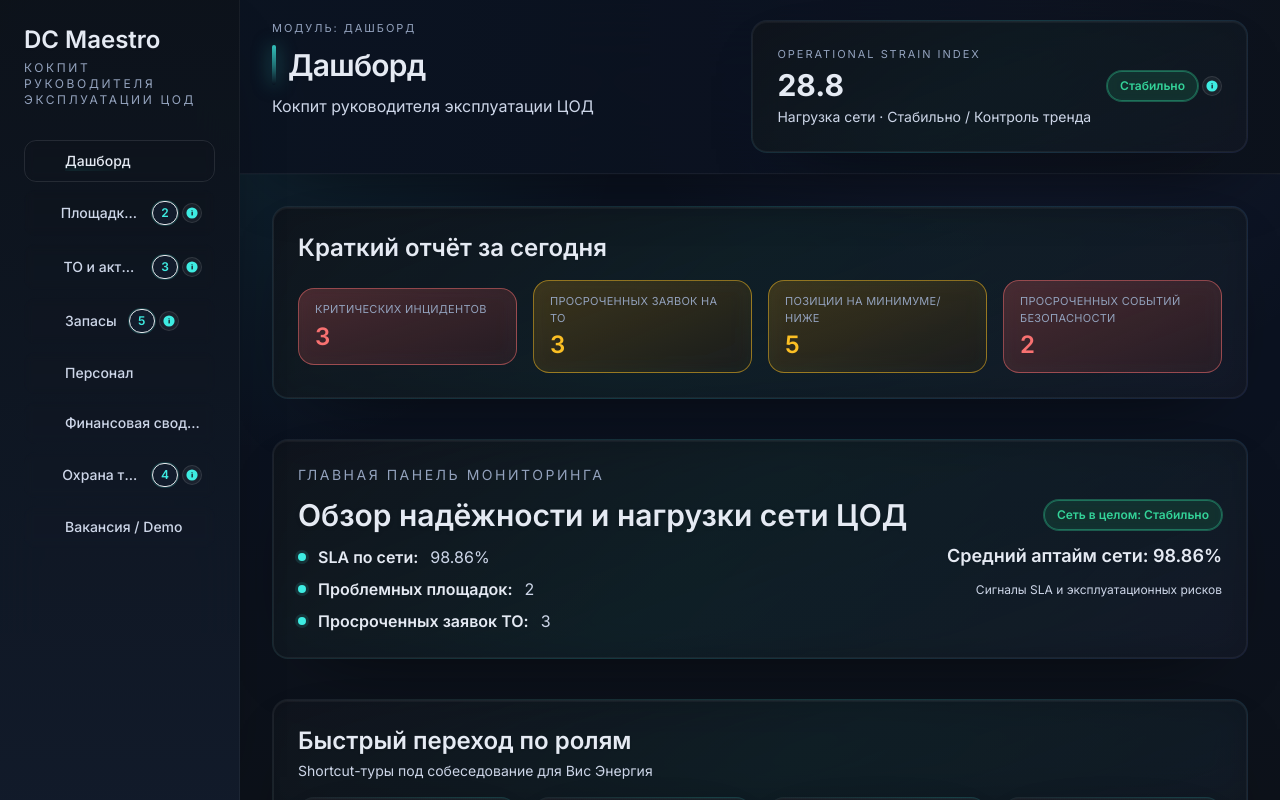
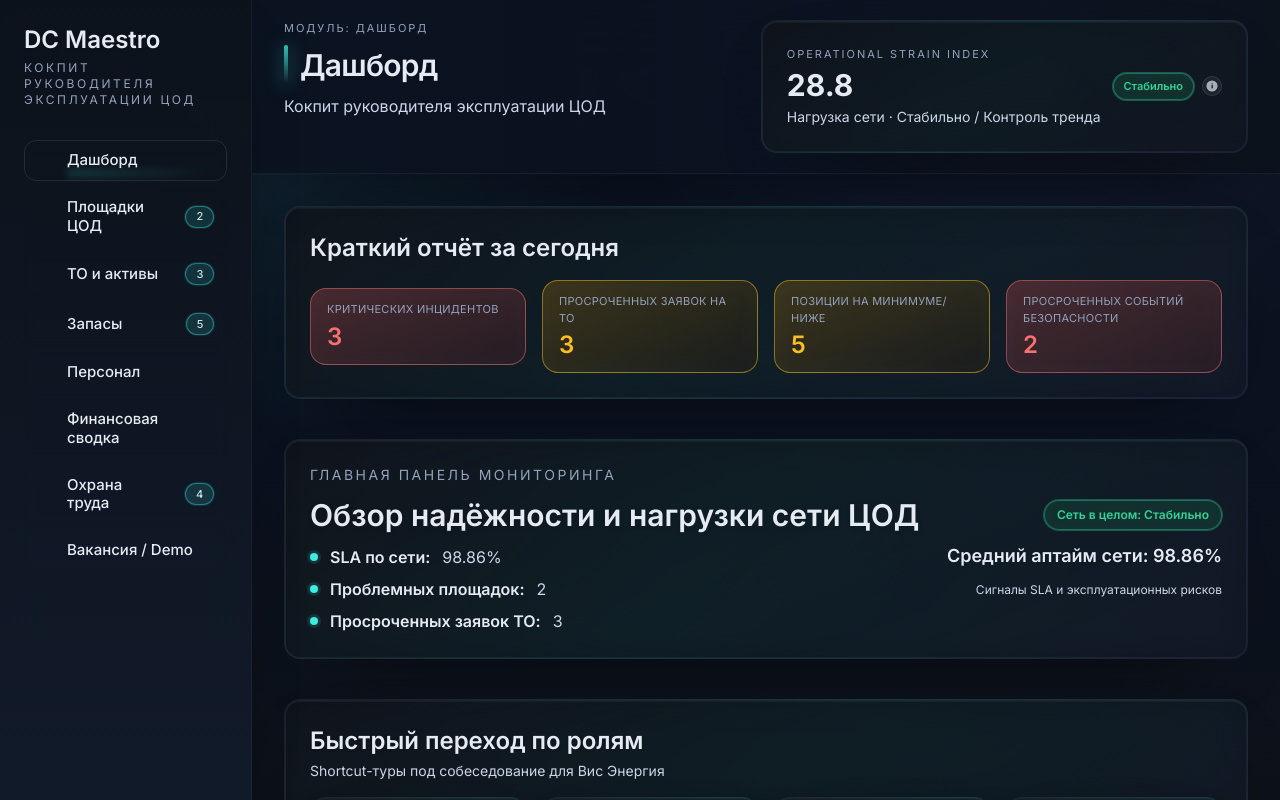
Before and after one commit to QuantumKeyUYU/dc-maestro, a React (Vite) app: page / in a window 1280 px wide. Built offline with nearby package versions, Linux system fonts and the light colour scheme.

Commit message:
Refine navigation badges and OSI tooltip

```diff
--- a/src/app/App.tsx
+++ b/src/app/App.tsx
@@ -81,27 +81,37 @@ export default function App() {
   const osiState = osi.category === 'critical' ? 'Критично' : osi.category === 'watch' ? 'Повышенная нагрузка' : 'Стабильно';
   const osiTrend = osi.category === 'critical' ? 'Требуется реакция' : osi.category === 'watch' ? 'Рост нагрузки' : 'Контроль тренда';
   const osiDescriptor = `Нагрузка сети · ${osiState} / ${osiTrend}`;
+  const osiRange = osi.category === 'critical' ? 'критического напряжения' : osi.category === 'watch' ? 'повышенной нагрузки' : 'стабильной нагрузки';
+  const osiRisk = osi.category === 'critical' ? 'высокий' : osi.category === 'watch' ? 'умеренный' : 'низкий';
+  const hasOsiData = Number.isFinite(osi.value);
+  const osiValueDisplay = hasOsiData ? osi.value.toFixed(1) : '—';
+  const osiExplainer = hasOsiData
+    ? `${osiValueDisplay} — диапазон ${osiRange}. Риск перегрузки ${osiRisk}.`
+    : 'Нет данных по показателю OSI за выбранный период.';
+  const osiStateDisplay = hasOsiData ? osiState : 'Нет данных';
+  const osiToneDisplay = hasOsiData ? osiTone : 'neutral';
 
   return (
-    <div className="min-h-screen bg-gradient-to-b from-[#0b1220] via-[#0b1220] to-[#0d121a] text-text-primary relative overflow-hidden">
+    <div className="min-h-screen bg-gradient-to-b from-[#0b1220] via-[#0b1220] to-[#0d121a] text-text-primary relative">
       <div className="pointer-events-none absolute inset-0 bg-[radial-gradient(circle_at_20%_10%,rgba(62,236,226,0.08),transparent_30%),radial-gradient(circle_at_80%_0%,rgba(124,140,251,0.08),transparent_32%)]" />
       <div className="flex h-screen overflow-hidden relative">
-          <aside className="w-64 md:w-60 sm:w-56 bg-gradient-to-b from-bg-surface/95 to-bg-surfaceSoft/90 border-r border-white/5 p-6 flex flex-col gap-8 shadow-ambient backdrop-blur-xl relative z-10">
+          <aside className="w-[260px] lg:w-[252px] md:w-[240px] sm:w-[220px] bg-gradient-to-b from-bg-surface/95 to-bg-surfaceSoft/90 border-r border-white/5 p-6 flex flex-col gap-8 shadow-ambient backdrop-blur-xl relative z-10">
             <div className="space-y-1">
               <div className="text-2xl font-semibold text-text-primary drop-shadow-sm">{strings.headers.appTitle}</div>
               <div className="text-xs uppercase tracking-[0.22em] text-text-dim">Кокпит руководителя эксплуатации ЦОД</div>
             </div>
-          <nav className="flex flex-col gap-2 text-sm">
+          <nav className="flex flex-col gap-1.5 text-[15px]">
             {navItems.map((item) => {
               const Icon = item.icon;
               return (
                 <NavLink
                   key={item.to}
                   to={item.to}
+                  title={item.badge?.tooltip ?? item.label}
                   className={({ isActive }) =>
                     clsx(
                       'relative group flex items-center gap-3 px-3 py-2.5 rounded-xl font-medium transition-all border border-transparent backdrop-blur-sm',
-                      'hover:bg-white/4 hover:text-text-primary hover:translate-x-[1px] hover:shadow-glow',
+                      'hover:bg-white/5 hover:text-text-primary hover:translate-x-[1px] hover:shadow-glow',
                       isActive
                         ? 'bg-white/8 text-text-primary shadow-glow border-white/10'
                         : 'text-text-muted'
@@ -110,9 +120,9 @@ export default function App() {
                 >
                   {({ isActive }) => (
                     <>
-                      <span className="absolute bottom-1.5 left-3 right-3 h-px rounded-full bg-accent-primary/70 blur-sm opacity-0 group-hover:opacity-60 transition-opacity duration-300" />
-                      <Icon className="w-4 h-4 scale-[1.05] text-transparent bg-clip-text bg-gradient-to-br from-accent-primary to-accent-muted" />
-                      <span className="truncate relative">
+                      <span className="absolute bottom-1.5 left-3 right-3 h-px rounded-full bg-accent-primary/60 blur-sm opacity-0 group-hover:opacity-50 transition-opacity duration-300" />
+                      <Icon className="w-[18px] h-[18px] text-transparent bg-clip-text bg-gradient-to-br from-accent-primary to-accent-muted" />
+                      <span className="flex-1 min-w-0 text-left leading-tight text-text-primary relative">
                         {item.label}
                         <span
                           className={clsx(
@@ -122,16 +132,14 @@ export default function App() {
                         />
                       </span>
                       {item.badge ? (
-                        <InfoTooltip label={item.badge.tooltip}>
                         <span
                           className={clsx(
-                              'ml-auto inline-flex min-w-[26px] h-6 items-center justify-center rounded-full border px-2 text-xs font-semibold shadow-[0_0_0_1px_rgba(62,236,226,0.18)] bg-bg-surfaceSoft text-accent-primary',
-                              isActive && 'opacity-80 bg-bg-surface'
+                            'ml-3 inline-flex h-[22px] min-w-[28px] shrink-0 items-center justify-center rounded-full border px-2.5 text-[11px] font-medium tracking-tight text-cyan-50/85 backdrop-blur-sm bg-[rgba(54,211,211,0.16)] border-[rgba(54,211,211,0.46)] shadow-[0_0_0_1px_rgba(62,236,226,0.12)]',
+                            isActive && 'text-cyan-50 border-[rgba(62,236,226,0.6)]'
                           )}
                         >
                           {item.badge.value}
                         </span>
-                        </InfoTooltip>
                       ) : null}
                     </>
                   )}
@@ -152,15 +160,18 @@ export default function App() {
             />
             <div className="flex items-start gap-4">
               <div className="glass-shell self-start">
-                <div className="glass-inner flex items-center gap-4 py-3 px-4">
+                <div className="glass-inner flex flex-col gap-3 py-3 px-4 lg:flex-row lg:items-center lg:justify-between">
                   <div className="space-y-1 text-left">
                     <div className="text-[11px] uppercase tracking-[0.18em] text-text-dim">Operational Strain Index</div>
-                    <div className="text-3xl font-bold text-text-primary">{osi.value.toFixed(1)}</div>
+                    <div className="text-3xl font-bold text-text-primary">{osiValueDisplay}</div>
                     <div className="text-sm text-text-muted">{osiDescriptor}</div>
                   </div>
-                  <InfoTooltip label={strings.headers.osiTooltip}>
-                    <StatusPill label={osiState} tone={osiTone} />
-                  </InfoTooltip>
+                  <div className="flex flex-col items-start gap-2 lg:items-end">
+                    <div className="flex items-center gap-2">
+                      <StatusPill label={osiStateDisplay} tone={osiToneDisplay} size="sm" />
+                      <InfoTooltip label={hasOsiData ? osiExplainer : 'Нет данных по показателю OSI за выбранный период.'} />
+                    </div>
+                  </div>
                 </div>
               </div>
             </div>
--- a/src/index.css
+++ b/src/index.css
@@ -48,7 +48,7 @@ a {
   border: 1px solid rgba(255, 255, 255, 0.06);
   box-shadow: inset 0 1px 0 rgba(255, 255, 255, 0.04);
   backdrop-filter: blur(16px);
-  overflow: hidden;
+  overflow: visible;
 }
 
 .glass-inner::after {
--- a/src/shared/components/InfoTooltip.tsx
+++ b/src/shared/components/InfoTooltip.tsx
@@ -1,13 +1,46 @@
-import { PropsWithChildren, useState } from 'react';
+import { PropsWithChildren, useEffect, useMemo, useRef, useState } from 'react';
+import { createPortal } from 'react-dom';
 import clsx from 'clsx';
 
 type InfoTooltipProps = PropsWithChildren<{ label: string; className?: string }>;
 
 export function InfoTooltip({ label, children, className }: InfoTooltipProps) {
   const [open, setOpen] = useState(false);
+  const [coords, setCoords] = useState<{ top: number; left: number } | null>(null);
+  const triggerRef = useRef<HTMLDivElement>(null);
+
+  const updatePosition = useMemo(
+    () =>
+      () => {
+        if (triggerRef.current) {
+          const rect = triggerRef.current.getBoundingClientRect();
+          setCoords({
+            top: rect.bottom + 10 + window.scrollY,
+            left: rect.left + rect.width / 2 + window.scrollX
+          });
+        }
+      },
+    []
+  );
+
+  useEffect(() => {
+    if (!open) return;
+    updatePosition();
+
+    const handleReposition = () => updatePosition();
+    window.addEventListener('resize', handleReposition);
+    window.addEventListener('scroll', handleReposition, true);
+    return () => {
+      window.removeEventListener('resize', handleReposition);
+      window.removeEventListener('scroll', handleReposition, true);
+    };
+  }, [open, updatePosition]);
 
   return (
-    <div className={clsx('relative inline-flex items-center gap-1 text-xs text-text-muted', className)}>
+    <div
+      ref={triggerRef}
+      className={clsx('relative inline-flex items-center gap-2 text-xs text-text-muted', className)}
+    >
       {children}
       <button
         type="button"
@@ -15,17 +48,26 @@ export function InfoTooltip({ label, children, className }: InfoTooltipProps) {
         onMouseLeave={() => setOpen(false)}
         onFocus={() => setOpen(true)}
         onBlur={() => setOpen(false)}
-        className="inline-flex items-center justify-center w-5 h-5 rounded-full bg-white/5 text-accent-primary border border-white/10 shadow-soft transition hover:shadow-glow"
+        className="inline-flex items-center justify-center w-5 h-5 rounded-full border border-white/10 bg-white/5 text-text-primary/70 shadow-soft transition hover:text-text-primary hover:border-white/20 focus:outline-none focus:ring-2 focus:ring-accent-primary/50"
+        aria-label="Пояснение"
       >
         <svg className="w-3.5 h-3.5" viewBox="0 0 20 20" fill="currentColor" aria-hidden>
           <path d="M10 18a8 8 0 100-16 8 8 0 000 16zm.75-11.5a.75.75 0 11-1.5 0 .75.75 0 011.5 0zm-1.5 2.25c0-.414.336-.75.75-.75h.5a.75.75 0 01.75.75v4c0 .414-.336.75-.75.75h-.5a.75.75 0 01-.75-.75v-4z" />
         </svg>
       </button>
-      {open && (
-        <div className="absolute top-full left-0 mt-2 w-72 p-4 rounded-xl bg-bg-surface/95 border border-white/10 shadow-ambient backdrop-blur-xl z-20 text-sm">
-          <p className="text-text-primary leading-snug drop-shadow-sm">{label}</p>
-        </div>
-      )}
+      {open && coords
+        ? createPortal(
+            <div
+              className="fixed z-50 drop-shadow-2xl"
+              style={{ top: coords.top, left: coords.left, transform: 'translateX(-50%)' }}
+            >
+              <div className="max-w-sm rounded-xl border border-white/12 bg-bg-surface/95 px-4 py-3 text-sm text-text-primary shadow-ambient backdrop-blur-xl">
+                <p className="leading-snug">{label}</p>
+              </div>
+            </div>,
+            document.body
+          )
+        : null}
     </div>
   );
 }
--- a/src/shared/components/StatusPill.tsx
+++ b/src/shared/components/StatusPill.tsx
@@ -3,9 +3,10 @@ import clsx from 'clsx';
 interface StatusPillProps {
   label: string;
   tone?: 'neutral' | 'success' | 'warning' | 'danger' | 'info';
+  size?: 'md' | 'sm';
 }
 
-export function StatusPill({ label, tone = 'neutral' }: StatusPillProps) {
+export function StatusPill({ label, tone = 'neutral', size = 'md' }: StatusPillProps) {
   const toneClass = {
     neutral: 'bg-white/5 text-text-primary border-white/10 shadow-[0_0_0_1px_rgba(255,255,255,0.08)]',
     success: 'bg-status-success/15 text-status-success border-status-success/40 shadow-[0_0_0_1px_rgba(52,211,153,0.35)]',
@@ -14,10 +15,13 @@ export function StatusPill({ label, tone = 'neutral' }: StatusPillProps) {
     info: 'bg-status-info/18 text-status-info border-status-info/40 shadow-[0_0_0_1px_rgba(96,165,250,0.35)]'
   }[tone];
 
+  const sizeClass = size === 'sm' ? 'px-2.5 py-1 text-[11px]' : 'px-3 py-1.5 text-xs';
+
   return (
     <span
       className={clsx(
-        'px-3 py-1.5 rounded-full text-xs font-semibold border transition hover:shadow-lifted hover:-translate-y-0.5 inline-flex items-center gap-1 backdrop-blur-sm animate-chip',
+        'rounded-full font-semibold border transition hover:shadow-lifted hover:-translate-y-0.5 inline-flex items-center gap-1 backdrop-blur-sm animate-chip',
+        sizeClass,
         toneClass
       )}
     >
```
Lines whose indentation alone changed are shown as unchanged.
